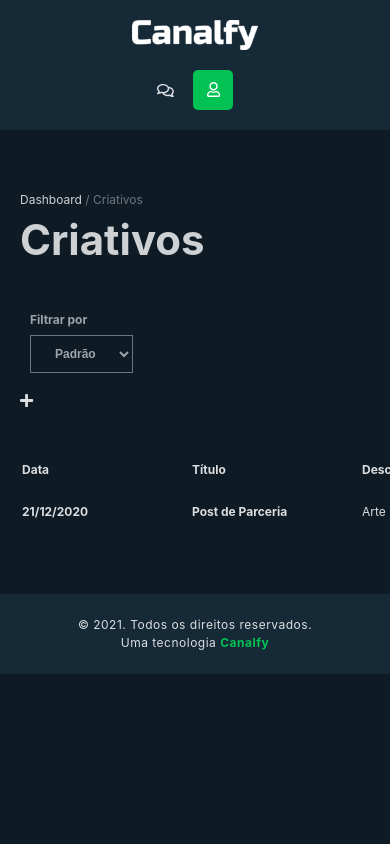
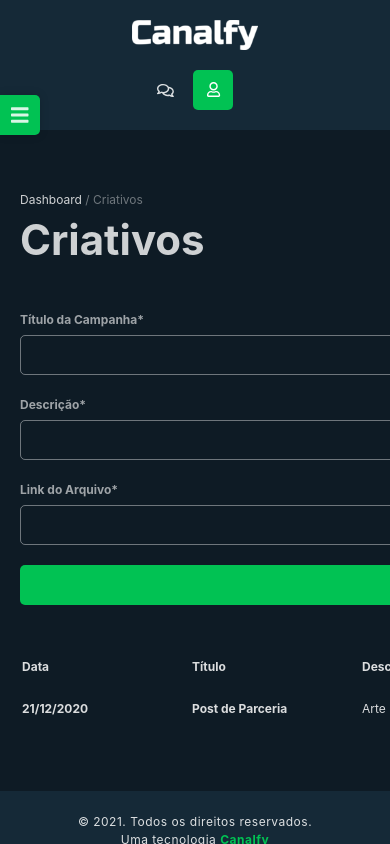
Before and after one commit to canalfy/canalfy-dashboard-lojista, a Next.js app: page /gerenciamento/criativo in a window 390 px wide. Built offline with nearby package versions, Linux system fonts and the light colour scheme.

Commit message:
Responsividade

```diff
--- a/pages/gerenciamento/criativo/index.jsx
+++ b/pages/gerenciamento/criativo/index.jsx
@@ -1,13 +1,21 @@
+import { useState } from 'react'
 import Link from 'next/link'
 
-import { TitleArea, FilterArea, TabArea } from '../../../src/styles/gerenciamento/criativo'
+import { TitleArea, Content, TabArea } from '../../../src/styles/gerenciamento/criativo'
 
 import Layout from '../../../src/components/layout'
 
 import { FontAwesomeIcon } from "@fortawesome/react-fontawesome";
-import { faPlus, faEllipsisV } from "@fortawesome/free-solid-svg-icons";
+import { faEllipsisV } from "@fortawesome/free-solid-svg-icons";
 
 function CreativeManagement() {
+
+    const [show, setShow] = useState(false)
+
+    function showOptions() {
+        setShow(!show)
+    }
+
     return (
         <>
             <Layout>
@@ -16,21 +24,28 @@ function CreativeManagement() {
                     <div className="title"><h2>Criativos</h2></div>
                 </TitleArea>
 
-                <FilterArea>
-                    <div className="filters">
+                <Content>
+                    <form>
                         <div class="input">
-                            <label for="filters-tab">Filtrar por</label>
-                            <select name="filters-tab" id="filters-tab">
-                                <option value="padrao">Padrão</option>
-                                <option value="Nome">Nome</option>
-                            </select>
+                            <label for="title-creative">Título da Campanha*</label>
+                            <input type="text" placeholder="" name="title-creative" id="title-creative" />
                         </div>
-                    </div>
 
-                    <div className="download">
-                        <FontAwesomeIcon icon={faPlus}></FontAwesomeIcon>
-                    </div>
-                </FilterArea>
+                        <div class="input">
+                            <label for="description-creative">Descrição*</label>
+                            <input type="text" placeholder="" name="description-creative" id="description-creative" />
+                        </div>
+
+                        <div class="input">
+                            <label for="link-creative">Link do Arquivo*</label>
+                            <input type="url" placeholder="" name="link-creative" id="link-creative" />
+                        </div>
+
+                        <div class="input input-submit">
+                            <button type="submit">Salvar</button>
+                        </div>
+                    </form>
+                </Content>
 
                 <TabArea>
                     <table>
@@ -50,7 +65,17 @@ function CreativeManagement() {
                                 <th>Post de Parceria</th>
                                 <td>Arte para post no Instagram</td>
                                 <td><Link href="/">Acessar arquivo</Link></td>
-                                <td><FontAwesomeIcon icon={faEllipsisV}></FontAwesomeIcon></td>
+                                <td className="actions">
+                                    <FontAwesomeIcon icon={faEllipsisV} onClick={showOptions}></FontAwesomeIcon>
+
+                                    {
+                                        show?
+                                            <div className="options">
+                                                <li><Link href="/"><a>Editar</a></Link></li>
+                                                <li><Link href="/"><a>Excluir</a></Link></li>
+                                            </div>:null
+                                    }
+                                </td>
                             </tr>
                         </tbody>
                     </table>
--- a/src/components/layout/index.jsx
+++ b/src/components/layout/index.jsx
@@ -1,10 +1,21 @@
+import { useState } from 'react'
 import Sidebar from '../sidebar'
 import TopBar from '../topbar'
 import BottomBar from '../bottombar'
 
-import { MainLayout, HeaderLayout, FullLayout, AsideArea, ContentArea, FooterLayout } from './style'
+import { MainLayout, HeaderLayout, FullLayout, AsideArea, OpenAside, AsideMobile, ContentArea, FooterLayout } from './style'
+
+import { FontAwesomeIcon } from "@fortawesome/react-fontawesome";
+import { faBars } from "@fortawesome/free-solid-svg-icons";
 
 function Layout({ children, ...pageProps }) {
+
+    const [show, setShow] = useState(false)
+
+    function openMenu() {
+        setShow(!show)
+    }
+
     return (
         <div>
             <MainLayout>
@@ -17,10 +28,21 @@ function Layout({ children, ...pageProps }) {
                         <Sidebar />
                     </AsideArea>
 
+                    <OpenAside onClick={openMenu}>
+                        <FontAwesomeIcon icon={faBars}></FontAwesomeIcon>
+                    </OpenAside>
+
                     <ContentArea>
                         {children}
                     </ContentArea>
                 </FullLayout>
+
+                {
+                    show?
+                        <AsideMobile>
+                            <Sidebar />
+                        </AsideMobile>:null
+                }
 
                 <FooterLayout>
                     <BottomBar />
--- a/src/components/layout/style.js
+++ b/src/components/layout/style.js
@@ -46,6 +46,48 @@ export const ContentArea = styled.div`
     padding: 20px;
 `
 
+export const OpenAside = styled.div`
+    display: none;
+
+    @media screen and (max-width: 768px) {
+        position: fixed;
+        top: 95px;
+        left: 0;
+
+        display: flex;
+        justify-content: center;
+        align-items: center;
+        width: 40px;
+        height: 40px;
+
+        background: #01C253;
+        border-radius: 0 5px 5px 0;
+        box-shadow: 0 0 10px rgba(0,0,0,.15);
+
+        font-size: 2rem;
+
+        z-index: 20;
+    }
+`
+
+export const AsideMobile = styled.aside`
+    position: fixed;
+    top: 0;
+    right: 0;
+    bottom: 0;
+    left: 0;
+
+    width: 100%;
+    min-height: 100%;
+    padding: 20px;
+
+    background: #122330;
+
+    text-align: right;
+
+    z-index: 15;
+`
+
 export const FooterLayout = styled.footer`
     width: 100%;
     height: 80px;
--- a/src/styles/gerenciamento/criativo.js
+++ b/src/styles/gerenciamento/criativo.js
@@ -44,27 +44,16 @@ export const TitleArea = styled.div`
     }
 `
 
-export const FilterArea = styled.div`
-    display: flex;
-    justify-content: space-between;
-    align-items: center;
-    width: 100%;
-    height: auto;
+export const Content = styled.div`
+    form {
+        display: grid;
+        gap: 20px;
+        grid-template-columns: repeat(4, 1fr);
+        justify-content: center;
+        align-items: flex-end;
 
-    .filters {
-        display: flex;
-        justify-content: flex-start;
-        align-items: center;
-
-        .input:first-child {
-            margin-right: 10px;
-        }
-
-        .input:last-child {
-            margin-left: 10px;
-        }
-
-        .input label {
+        .input {
+            label {
                 display: block;
 
                 font-size: 1.2rem;
@@ -73,11 +62,29 @@ export const FilterArea = styled.div`
                 color: rgba(255,255,255,.6);
             }
 
-        .input select {
+            input[type="text"], input[type="email"], input[type="url"] {
+                width: 100%;
+                height: 40px;
                 padding: 10px 20px;
                 margin-top: 5px;
 
                 background: transparent;
+                border-radius: 5px;
+                border: 1px solid rgba(255,255,255,.4);
+
+                font-size: 1.2rem;
+                font-weight: 700;
+                color: rgba(255,255,255,.6);
+            }
+
+            select {
+                width: 100%;
+                height: 40px;
+                padding: 10px 20px;
+                margin-top: 5px;
+
+                background: transparent;
+                border-radius: 5px;
                 border: 1px solid rgba(255,255,255,.4);
 
                 font-size: 1.2rem;
@@ -92,25 +99,28 @@ export const FilterArea = styled.div`
                     color: rgba(255,255,255,.6);
                 }
             }
+
+            button {
+                width: 100%;
+                height: 40px;
+
+                background: #01C253;
+                border-radius: 5px;
+                border: none;
+
+                appearance: none;
+                cursor: pointer;
+
+                font-size: 1.4rem;
+                font-weight: 700;
+                color: rgba(255,255,255,.8);
             }
-
-    .download {
-        svg {
-            width: auto !important;
-
-            cursor: pointer;
-        }
-
-        .svg-inline--fa {
-            height: 15px !important;
         }
     }
 
     @media screen and (max-width: 768px) {
-        display: block;
-
-        .filters {
-            margin-bottom: 20px;
+        form {
+            grid-template-columns: repeat(1, 1fr);
         }
     }
 `
@@ -173,6 +183,38 @@ export const TabArea = styled.div`
         }
     }
 
+    .actions {
+        position: relative;
+
+        .options {
+            position: absolute;
+            top: 20px;
+            left: 0;
+            padding: 20px;
+
+            background: #152937;
+            border-radius: 5px;
+            box-shadow: 0 0 10px rgba(0,0,0,.15);
+
+            z-index: 20;
+
+            li {
+                list-style: none;
+            }
+
+            a {
+                font-size: 1.2rem;
+                line-height: 3rem;
+                color: rgba(255, 255, 255, 0.8);
+                text-decoration: none;
+
+                &:hover {
+                    text-decoration: underline;
+                }
+            }
+        }
+    }
+
     @media screen and (max-width: 768px) {
         overflow-x: scroll;
         min-width: 100vh;
```
Also changed, not shown: pages/gerenciamento/parceiros/index.jsx (+19 -10 lines), pages/gerenciamento/pedidos/index.jsx (+24 -14 lines), src/styles/gerenciamento/parceiros.js (+32 -0 lines), src/styles/gerenciamento/pedidos.js (+31 -1 lines). Lines whose indentation alone changed are shown as unchanged.
